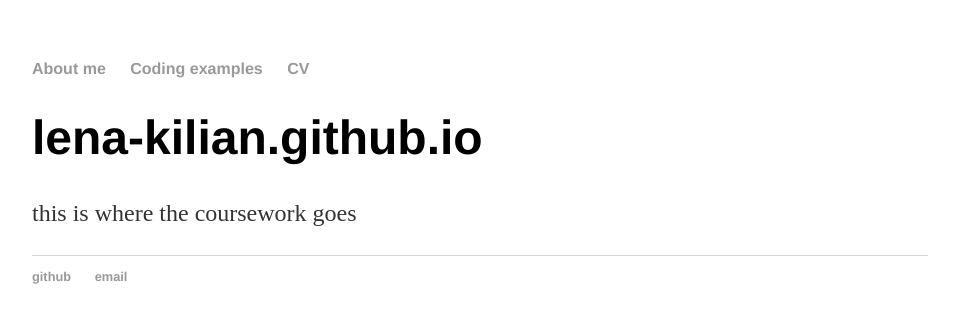
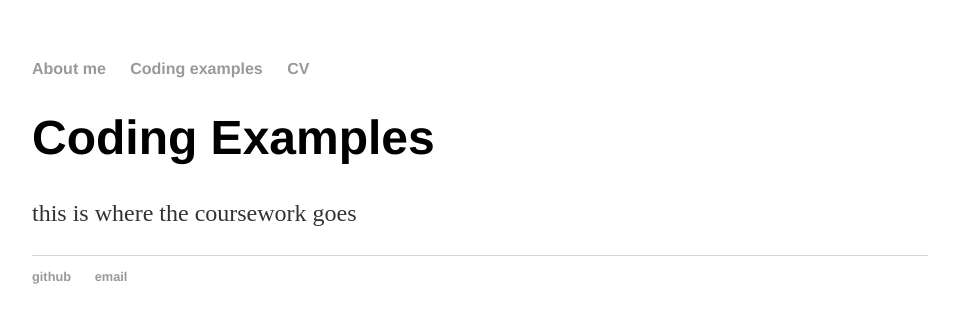
Before and after one commit to lena-kilian/lena-kilian.github.io, a Jekyll site: the page built from examples/index.md, in a window 1280 px wide. Shown: the top 323 px of the page, without its empty margins (160-1119 px from the left). Built offline with Jekyll 4.4.1, drawn with Linux system fonts in a browser that asks for light colours; our own code applies the rules of GitHub Pages for plain Markdown files.

Commit message:
Update and rename cw/index.md to examples/index.md

```diff
--- a/cw/index.md
+++ b/examples/index.md
@@ -1,3 +1,3 @@
-# lena-kilian.github.io
+# Coding Examples
 
 this is where the coursework goes
```
